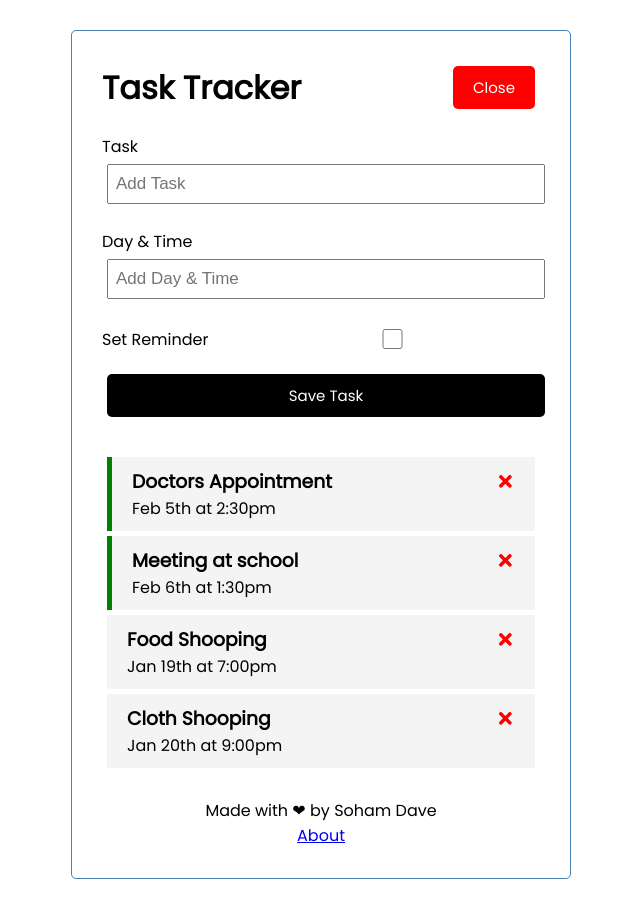
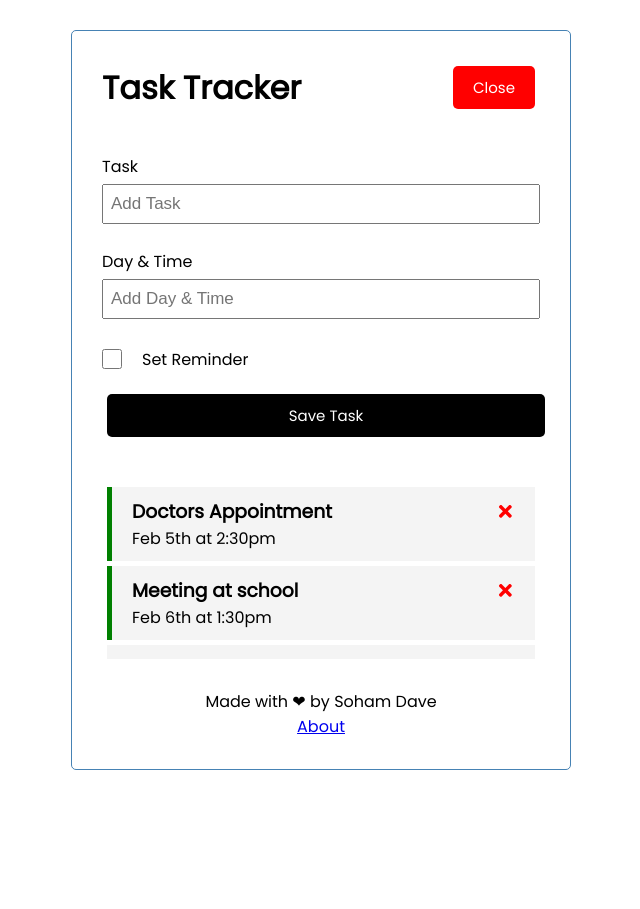
Before and after one commit to SohamDave08/React-Task-Tracker, a React (Create React App) app: page / in a window 1280 px wide. Both pictures are taken after a click on the button "Add". Shown: the whole page, without its empty margins (319-959 px from the left). After the commit the page ends 800 px from the top, so only its background shows below. Built offline with nearby package versions, Linux system fonts and the light colour scheme; data requests are answered from the project's data file.

Commit message:
:art: UI updated ( prevent whole page scroll )

```diff
--- a/src/Components/Tasks/AddTask.js
+++ b/src/Components/Tasks/AddTask.js
@@ -48,13 +48,13 @@ const AddTask = ({ onAdd, showAddTask }) => {
                         />
                     </div>
                     <div className='form-control form-control-check'>
-                        <label>Set Reminder</label>
                         <input
                             type='checkbox'
                             checked={reminder}
                             value={reminder}
                             onChange={(e) => setReminder(e.currentTarget.checked)}
                         />
+                        <label>Set Reminder</label>
                     </div>
 
                     <input type='submit' value='Save Task' className='btn btn-block' />
--- a/src/Components/Tasks/Tasks.js
+++ b/src/Components/Tasks/Tasks.js
@@ -2,7 +2,7 @@ import Task from './Task'
 
 const Tasks = ({ tasks, onDelete, onToggle }) => {
     return (
-        <>
+        <div className="tasks-container">
             {tasks.map((task) => (
                 <Task
                     key={task.id}
@@ -11,7 +11,7 @@ const Tasks = ({ tasks, onDelete, onToggle }) => {
                     onToggle={onToggle}
                 />
             ))}
-        </>
+        </div>
     )
 }
 
--- a/src/index.css
+++ b/src/index.css
@@ -11,6 +11,7 @@ body {
 }
 
 .container {
+  max-height: calc(100vh - 60px);
   max-width: 500px;
   margin: 30px auto;
   overflow: auto;
@@ -18,6 +19,8 @@ body {
   border: 1px solid steelblue;
   padding: 30px;
   border-radius: 5px;
+  display: flex;
+  flex-direction: column;
 }
 
 .header {
@@ -54,6 +57,30 @@ body {
   width: 100%;
 }
 
+.tasks-container {
+  width: 100%;
+  overflow: auto;
+  max-height: calc(100% - 500px);
+  scrollbar-color: red;
+}
+
+.tasks-container::-webkit-scrollbar {
+  width: 10px;
+}
+
+.tasks-container::-webkit-scrollbar-track {
+  background: gainsboro;
+  border-radius: 20px;
+}
+
+.tasks-container::-webkit-scrollbar-thumb {
+  background-color: gray;
+  border-radius: 20px;
+  border: 3px solid gainsboro;
+}
+
+
+
 .task {
   background: #f4f4f4;
   margin: 5px;
@@ -86,7 +113,7 @@ body {
 .form-control input {
   width: 100%;
   height: 40px;
-  margin: 5px;
+  margin: 5px 0;
   padding: 3px 7px;
   font-size: 17px;
 }
@@ -94,16 +121,14 @@ body {
 .form-control-check {
   display: flex;
   align-items: center;
-  justify-content: space-between;
-}
-
-.form-control-check label {
-  flex: 1;
+  justify-content: flex-start;
 }
 
 .form-control-check input {
-  flex: 2;
+  width: 20px;
   height: 20px;
+  margin-right: 20px;
+  cursor: pointer;
 }
 
 footer {
```
